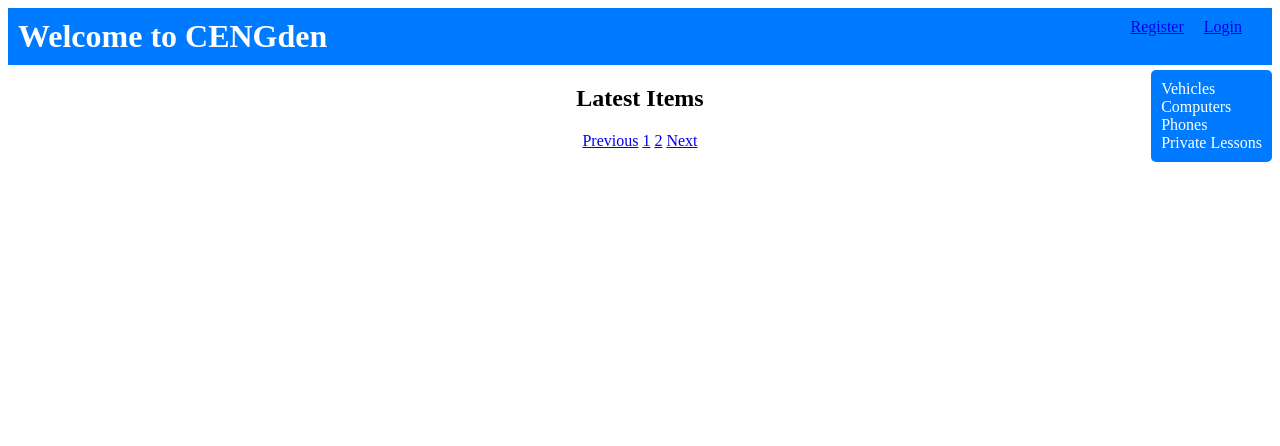
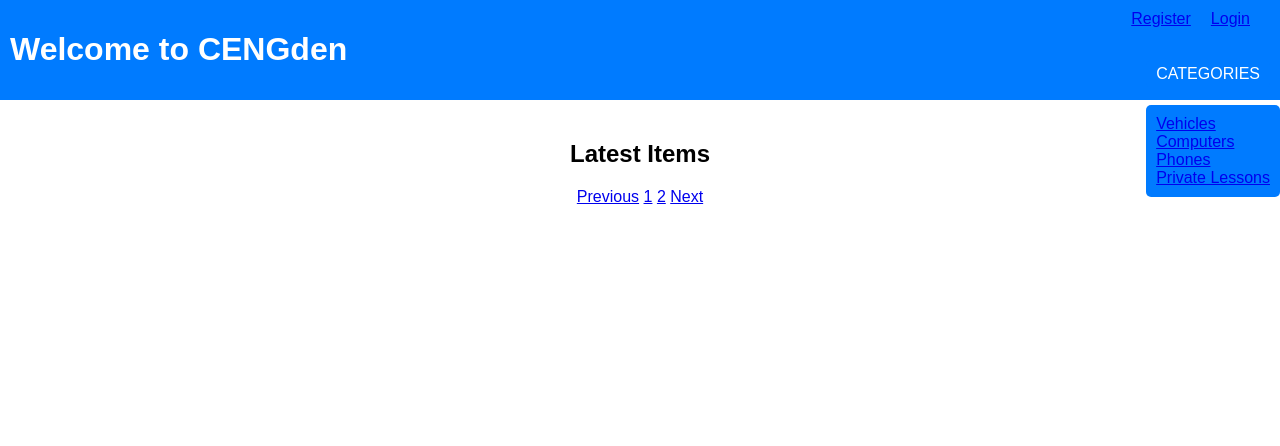
Before and after one commit to avsaralpay/cengden, a Flask app: page / in a window 1280 px wide. Shown: the top 446 px of the page. Run offline with Flask 2, Linux system fonts and the light colour scheme; some libraries are stand-ins or nearby versions.

Commit message:
asdasdasdfdffgdf

```diff
--- a/templates/index.html
+++ b/templates/index.html
@@ -5,12 +5,12 @@
     <meta name="viewport" content="width=device-width, initial-scale=1.0">
     <title>Welcome to CENGden</title>
     <style>
-        .body {
+        body {
             font-family: Arial, sans-serif;
             margin: 0;
             padding: 0;
             display: flex;
-            flex-direction: column; /* Stack content vertically */
+            flex-direction: column;
         }
 
         .header {
@@ -18,41 +18,47 @@
             color: #fff;
             padding: 10px;
             display: flex;
-            justify-content: space-between; /* Space between site title and login/register */
-            position: relative; /* For positioning of the categories */
-        }
-
-        .header h1 {
-            margin: 0;
+            justify-content: space-between;
+            position: relative;
         }
 
         .menu {
             list-style-type: none;
             padding: 0;
             margin: 0;
-            display: flex; /* Horizontal layout for login/register */
+            display: flex;
         }
 
         .menu li {
-            margin-right: 20px; /* Space between Register and Login */
+            margin-right: 20px;
         }
 
         .categories-list {
             list-style-type: none;
             padding: 0;
             margin: 0;
-            position: absolute; /* Absolute position for categories list */
-            top: 100%; /* Position it below the login/register links */
-            right: 0; /* Align with the right edge of the header */
-            background-color: #007bff; /* Match the header background */
-            padding: 10px; /* Add some padding around the categories */
-            margin-top: 5px; /* Slight gap between menu and categories */
-            border-radius: 5px; /* Optional: Adds rounded corners */
+            position: absolute;
+            top: 100%;
+            right: 0;
+            background-color: #007bff;
+            padding: 10px;
+            margin-top: 5px;
+            border-radius: 5px;
+        }
+
+        .categories-label {
+            position: absolute;
+            top: 60px; /* Adjust based on your actual layout */
+            right: 10px;
+            color: #fff;
+            background-color: #007bff;
+            padding: 5px 10px;
+            border-radius: 5px;
         }
 
         .latest-items {
             text-align: center;
-            margin-top: 20px; /* Adjust spacing as needed */
+            margin-top: 20px;
         }
 
         .pagination {
@@ -78,21 +84,21 @@
                 <li><a href="#">Register</a></li>
                 <li><a href="#">Login</a></li>
             </ul>
-            <ul class="categories-list">
-                <li>Vehicles</li>
-                <li>Computers</li>
-                <li>Phones</li>
-                <li>Private Lessons</li>
-            </ul>
         </div>
+        <div class="categories-label">CATEGORIES</div>
+        <ul class="categories-list">
+            <li><a href="#">Vehicles</a></li>
+            <li><a href="#">Computers</a></li>
+            <li><a href="#">Phones</a></li>
+            <li><a href="#">Private Lessons</a></li>
+        </ul>
     </div>
     <div class="latest-items">
         <h2>Latest Items</h2>
         <!-- Content for latest items here -->
-    </div>
-    <div class="pagination">
-        <!-- Pagination links here -->
-        <a href="#">Previous</a> <a href="#">1</a> <a href="#">2</a> <a href="#">Next</a>
+        <div class="pagination">
+            <a href="#">Previous</a> <a href="#">1</a> <a href="#">2</a> <a href="#">Next</a>
+        </div>
     </div>
     <div class="footer">
         <p>© 2024 CENGden. All rights reserved.</p>
```
